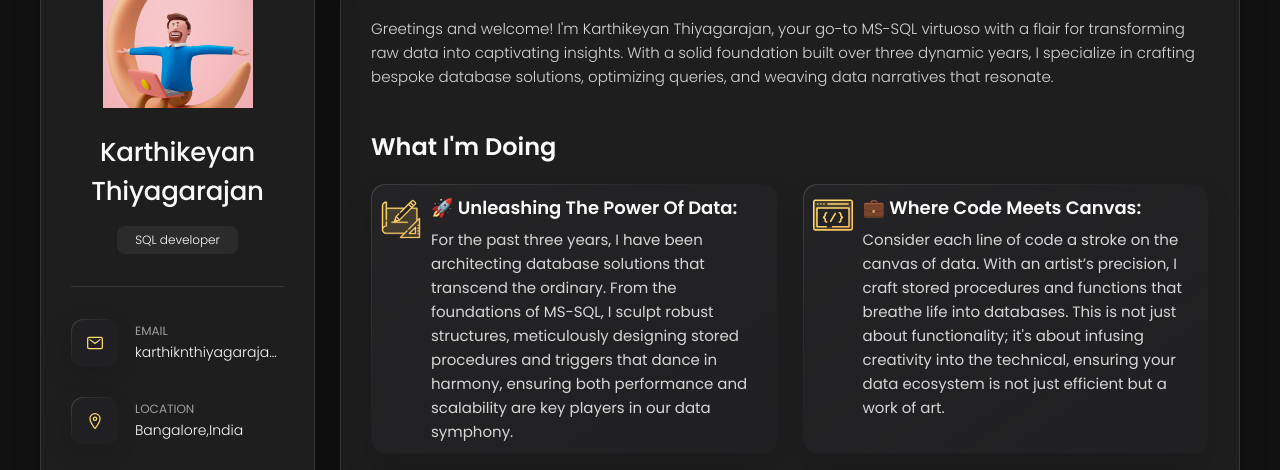
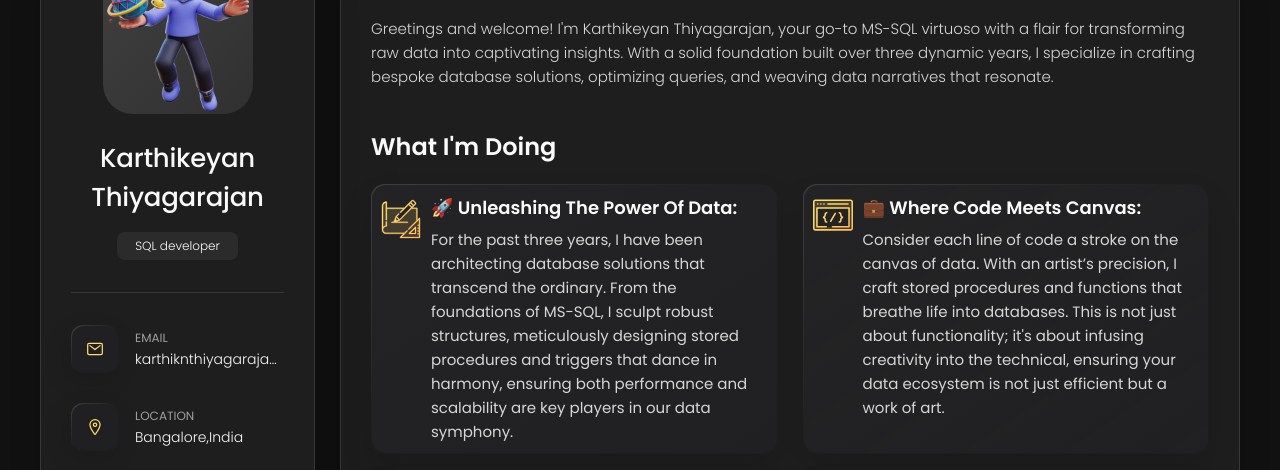
Before and after one commit to karthikn-07/Karthikn, a plain HTML site: page index.html in a window 1280 px wide. Shown: the part 157-627 px from the top of the page. Drawn offline with nearby package versions, Linux system fonts and the light colour scheme.

Commit message:
Update index.html

```diff
--- a/index.html
+++ b/index.html
@@ -29,7 +29,7 @@
       <div class="sidebar-info">
 
         <figure class="avatar-box">
-          <img src="./assets/images/my-avatar.jpg" alt="Karthikeyan Thiyagarajan" width="80">
+          <img src="./assets/images/my-avatar.png" alt="Karthikeyan Thiyagarajan" width="80">
         </figure>
 
         <div class="info-content">
```
